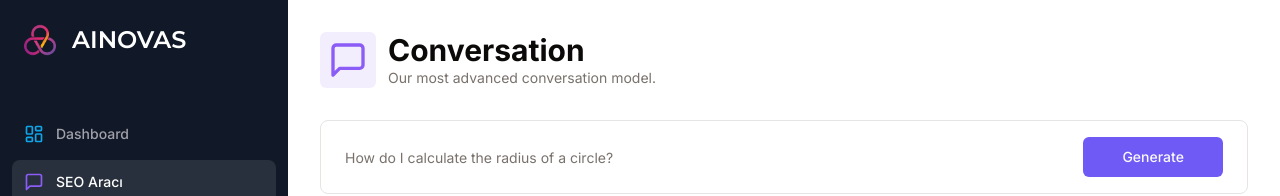
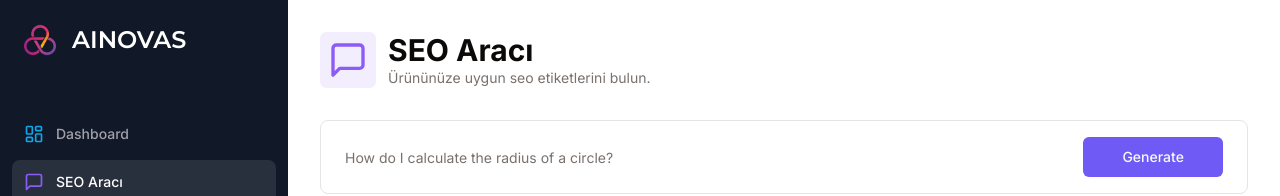
Before and after one commit to bocecix0/ainovas22, a Next.js app: page /conversation in a window 1280 px wide. Shown: the top 196 px of the page. Built offline with nearby package versions, Linux system fonts and the light colour scheme; no server answers.

Commit message:
page.tsx

```diff
--- a/app/(dashboard)/(routes)/conversation/page.tsx
+++ b/app/(dashboard)/(routes)/conversation/page.tsx
@@ -50,7 +50,7 @@ const ConversationPage = () => {
       if (error?.response?.status === 403) {
         proModal.onOpen();
       } else {
-        toast.error("Something went wrong.");
+        toast.error("Birşeyler yanlış gitti.");
       }
     } finally {
       router.refresh();
@@ -60,8 +60,8 @@ const ConversationPage = () => {
   return (
     <div>
       <Heading
-        title="Conversation"
-        description="Our most advanced conversation model."
+        title="SEO Aracı"
+        description="Ürününüze uygun seo etiketlerini bulun."
         icon={MessageSquare}
         iconColor="text-violet-500"
         bgColor="bg-violet-500/10"
```
